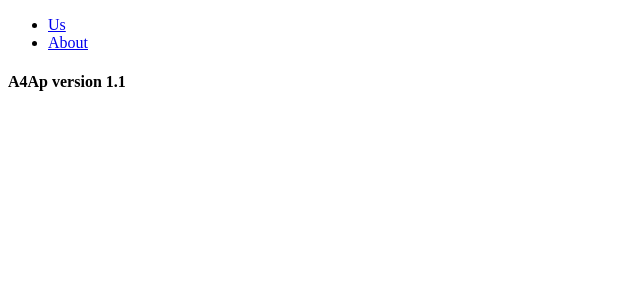
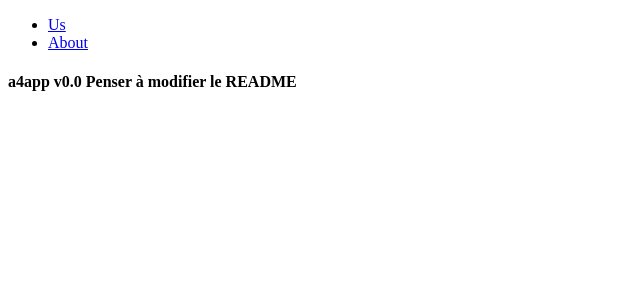
Before and after one commit to BenjaminChampetier/ang4app, an Angular app: page /about in a window 1280 px wide. Shown: the top 300 px of the page, without its empty margins (0-640 px from the left). Built offline with nearby package versions, Linux system fonts and the light colour scheme.

Commit message:
Modification du about.component.html depuis master

```diff
--- a/src/app/components/about/about.component.html
+++ b/src/app/components/about/about.component.html
@@ -1,3 +1,5 @@
 <h4>
-  A4Ap version 1.1
+  a4app v0.0
+
+  Penser à modifier le README
 </h4>
```
